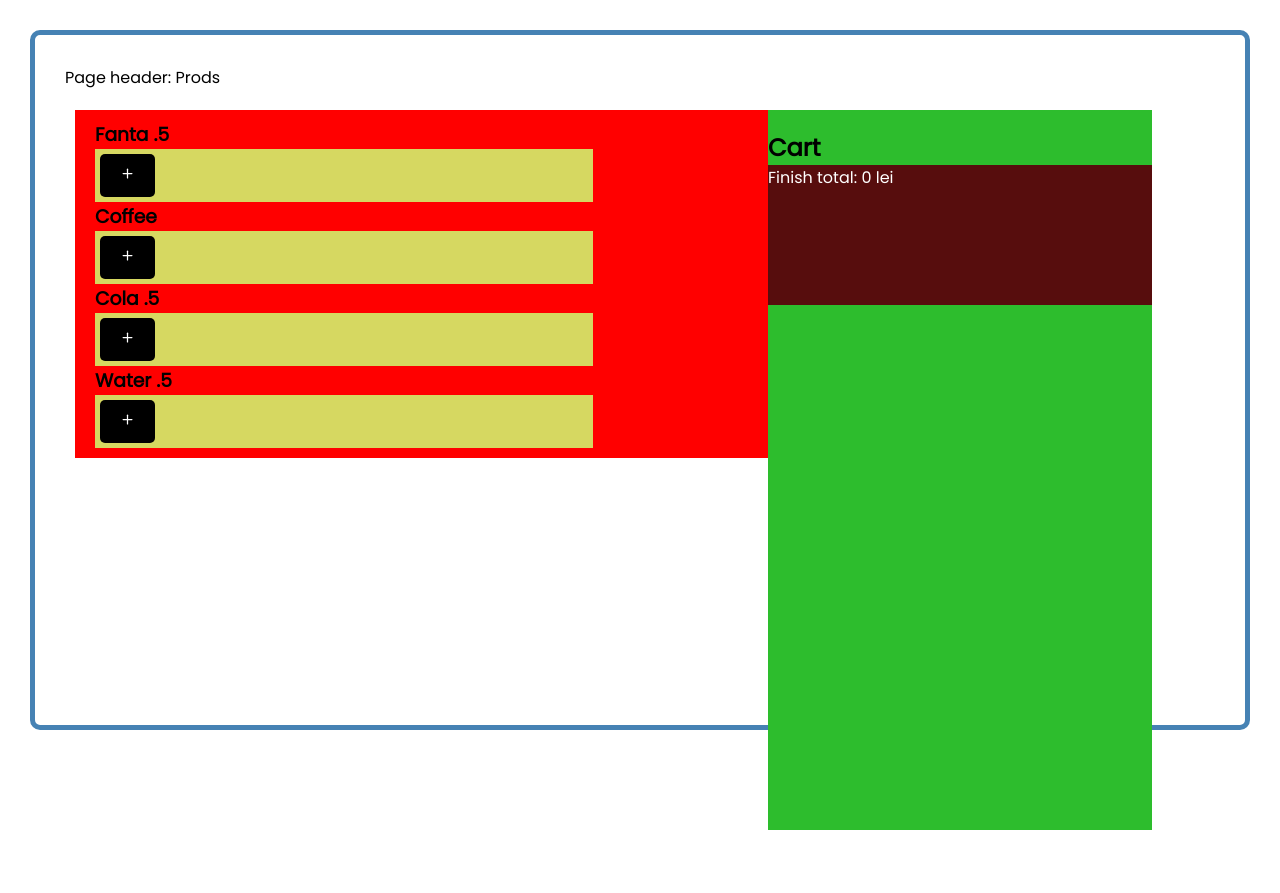
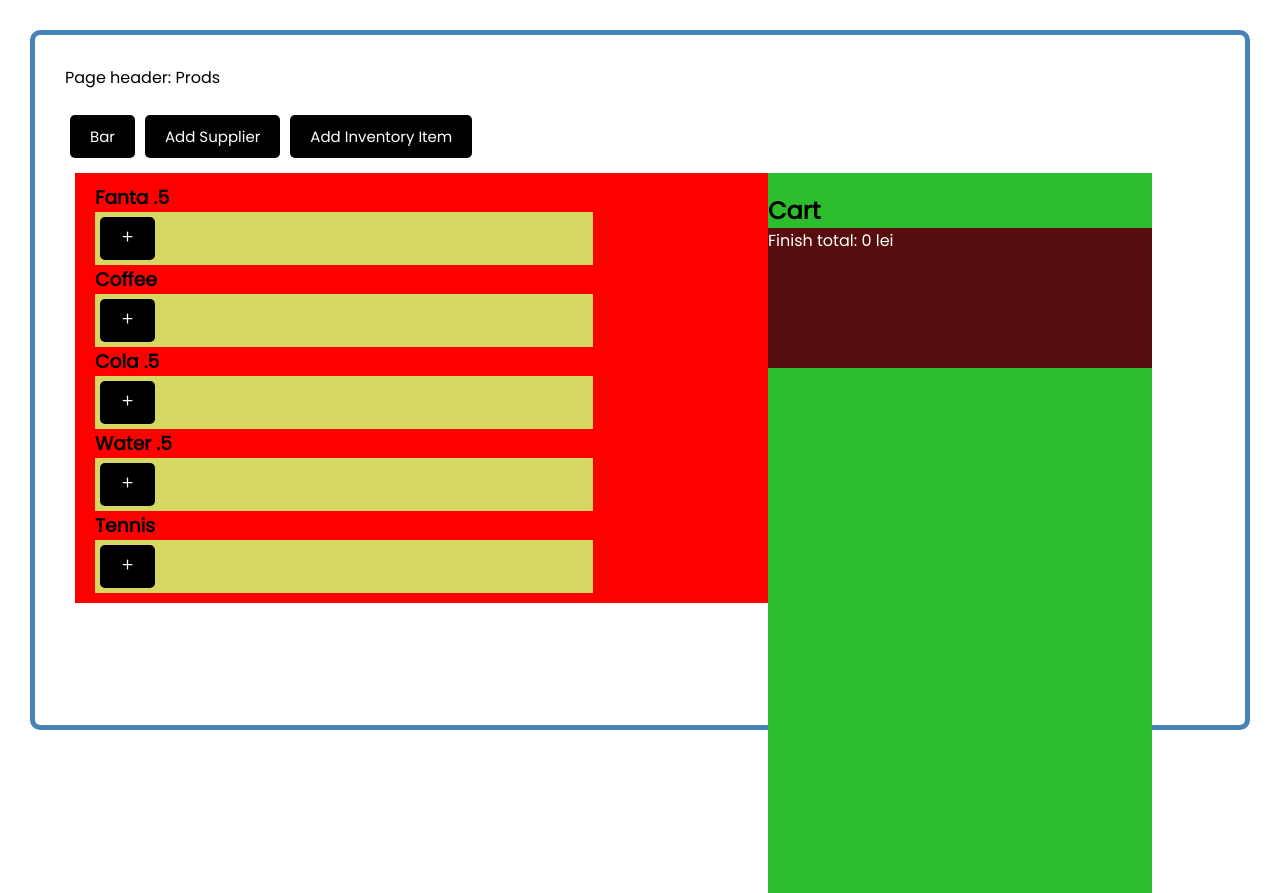
Before and after one commit to IllmakeOne/Juice, a React (Create React App) app in the folder test-app/: page / in a window 1280 px wide. Before the commit the page ends 830 px from the top, so only its background shows below. Built offline with nearby package versions, Linux system fonts and the light colour scheme; data requests are answered from the project's data file.

Commit message:
Added an AddItem to stock Componenet
Also changed main bar so it has three buttons, one leading to the bar, one leading to AddItem and one leading to Addsupplier

next is implmenting the add supplier page
and the page to update sotck

```diff
--- a/test-app/db.json
+++ b/test-app/db.json
@@ -1,37 +1,41 @@
 {
-
-  "prods" : [
+  "prods": [
     {
       "id": 1,
-      "name":"Fanta .5",
+      "name": "Fanta .5",
       "price": 6,
       "stock": 10,
       "fixedPrice": true
     },
     {
       "id": 4,
-      "name":"Coffee",
+      "name": "Coffee",
       "price": 6,
       "stock": 20,
       "fixedPrice": true
     },
     {
       "id": 2,
-      "name":"Cola .5",
+      "name": "Cola .5",
       "price": 7,
       "stock": 20,
       "fixedPrice": true
     },
     {
       "id": 3,
-      "name":"Water .5",
+      "name": "Water .5",
       "price": 5,
       "stock": 100,
       "fixedPrice": true
+    },
+    {
+      "id": 10,
+      "name": "Tennis",
+      "price": 6,
+      "stock": -1,
+      "fixedPrice": false
     }
   ],
-
-
   "posts": [
     {
       "id": 1,
--- a/test-app/src/App.js
+++ b/test-app/src/App.js
@@ -1,11 +1,9 @@
 import Header from './components/Header'
-import MainBar from './components/bar/MainBar'
+import MainBar , {BarScreen} from './components/bar/MainBar'
 
 
 function App() {
 
-  const name = ' Robz '
-  const dicc = false
 
 
   return (
@@ -13,7 +11,7 @@ function App() {
       <Header />
 
       <div>
-      <MainBar />
+      <MainBar startScreen = {BarScreen.SELLBAR}/>
       </div>
       {/* <h2>supp {name} </h2>
       <h2> subb {dicc ? 'yes': 'bio'} </h2> */}
--- a/test-app/src/components/Header.js
+++ b/test-app/src/components/Header.js
@@ -1,3 +1,6 @@
+import { BarScreen } from "./bar/MainBar"
+
+
 const Header = ({title}) => {
     const onClick = () =>{
         console.log('clique')
--- a/test-app/src/components/bar/MainBar.js
+++ b/test-app/src/components/bar/MainBar.js
@@ -3,7 +3,17 @@ import Cart from './cart/Cart'
 import ProdSet from './products/ProdSet'
 import jsPDF from 'jspdf'
 import html2canvas from 'html2canvas'
+import StockHandler from '../stockmanagement/StockHandler'
+import AddSupplier from './extras/AddSupplier'
+import Button from 'react-bootstrap/Button'
 
+
+export const BarScreen = {
+    SELLBAR : 'sell bar',
+    ADDSTOCK : 'add stock',
+    ADDSUPPLIER : 'add supplier'
+
+}
 
 const _exportPdf = () => {
 
@@ -17,6 +27,7 @@ const _exportPdf = () => {
 
 }
 
+const API = 'http://localhost:3001/'
 
 const fetchProds = async () => {
     const res = await fetch('http://localhost:3001/prods')
@@ -25,12 +36,48 @@ const fetchProds = async () => {
 }
 //new Branch here
 
-function MainBar() {
+const Phetch = async (method, endpoint, body) => {
+    try {
+      const response = await fetch(`${API}${endpoint}`, {
+        method,
+        body: body && JSON.stringify(body),
+        // headers: {
+        //   'content-type': 'application/json',
+        //   accept: 'application/json',
+        //   authorization: `Bearer ${await this.props.auth.getAccessToken()}`,
+        // },
+      });
+      return await response.json();
+    } catch (error) {
+      console.error(error);
+
+    }
+  }
+
+
+
+function MainBar({startScreen}) {
 
     const[bar, setBar] = useState({
         prods: [],
         cart: []
     })
+
+    const[screen, setScreen] = useState(startScreen)
+
+    const Caller= () =>{
+        switch(screen){
+            case BarScreen.ADDSTOCK:
+                    return <StockHandler pushTop = {addItemtoDB}/>;
+            case BarScreen.SELLBAR:
+                    return <div>
+                        <Cart  basket = {bar} demoveItem = {removeItemfromCart} />
+                        <ProdSet items = {bar} addtoCart = {addtoCart}/> </div>
+            case BarScreen.ADDSUPPLIER:
+                    return <AddSupplier pushTop= {pushSupplier}/>
+
+        }
+    }
 
     // //get from db and pas son
     useEffect(() =>{
@@ -97,6 +144,32 @@ function MainBar() {
     }
 
 
+    const sell = () => {
+        bar.cart.map((el)=> {
+
+        }
+
+        )
+    }
+
+
+    const addItemtoDB = (item) =>{
+
+        const fixed = item.type=='Service'? false : true
+        const to_send = {
+            fixedPrice: fixed,
+            stock : 0,
+            ...item
+        }
+        // Phetch('post', `prods/`, to_send
+        console.log(to_send)
+
+    }
+
+    const pushSupplier = (item) =>{
+        console.log(item)
+
+    }
 
     /*onSubmit = { } */
      /* onChange={e=>setname(e.target.value)<form>
@@ -104,11 +177,36 @@ function MainBar() {
             </form>*/
     return (
         <div id='capture' >
+
+            <Button
+                    className ='switchToSellBar'
+                    variant="outline-primary"
+                    onClick ={() => setScreen(BarScreen.SELLBAR)}
+                    >
+                    Bar
+            </Button>
+            <Button
+                    className ='switchToAddsupplier'
+                    variant="outline-primary"
+                    onClick ={() => setScreen(BarScreen.ADDSUPPLIER)}
+                    >
+                    Add Supplier
+            </Button>
+            <Button
+                    className ='switchToAddInvItem'
+                    variant="outline-primary"
+                    onClick ={() => setScreen(BarScreen.ADDSTOCK)}
+                    >
+                    Add Inventory Item
+            </Button>
             {/* <Header title= {JSON.stringify(bar,null)}/> */}
             {/* {JSON.stringify(bar,null)} */}
-            {/* {console.log(bar)} */}
+            {/* {console.log(bar)}
             <Cart  basket = {bar} demoveItem = {removeItemfromCart} />
-            <ProdSet items = {bar} addtoCart = {addtoCart}/>
+            <ProdSet items = {bar} addtoCart = {addtoCart}/> */}
+            {/* <StockHandler pushTop = {addItemtoDB}/> */}
+
+            {Caller()}
         </div>
     )
 }
--- a/test-app/src/components/bar/cart/CartButton.js
+++ b/test-app/src/components/bar/cart/CartButton.js
@@ -1,20 +1,23 @@
 import Button from 'react-bootstrap/Button';
-import { FiTrash } from "react-icons/fi"
+import { FiCheck, FiTrash } from "react-icons/fi"
 
 
-// function dab(test, changePrice, item, new ){}
-//     if(test == false)
-//         return  <Button
-//             variant="outline-primary"
-//             onClick ={()=>changePrice(item.id, changePrice)}
-//             >
-//             <FiTrash />
-//         </Button>
-
-// }
 
 
 const CartButton = ({item, demoveItem, changePrice}) => {
+
+    function dab( ){
+    if(item.fixedPrice == false){
+        console.log('habve thibutton')
+        return  <Button
+            variant="outline-primary"
+            onClick ={()=>changePrice(item.id, changePrice)}
+            >
+            <FiCheck />
+        </Button>
+    }
+
+    }
     //make so it can demove from basket
     //and allowe modifyin price if Modifiable=true
         return (
@@ -29,7 +32,12 @@ const CartButton = ({item, demoveItem, changePrice}) => {
 
                        <FiTrash />
                 </Button>
-            {
+            {!item.fixedPrice && <Button
+                    variant="outline-primary"
+                    onClick ={()=>changePrice(item.id, changePrice)}
+                    >
+                    <FiCheck />
+                </Button>
             }
 
 
--- /dev/null
+++ b/test-app/src/components/bar/extras/AddSupplier.js
@@ -0,0 +1,9 @@
+const  AddSupplier = () => {
+    return (
+        <div>
+            In add Supplier
+        </div>
+    )
+}
+
+export default AddSupplier
--- a/test-app/src/components/bar/products/ProdButton.js
+++ b/test-app/src/components/bar/products/ProdButton.js
@@ -6,7 +6,6 @@ const ProdButton = ({prod, onClick}) => {
 
         return (
             <div className = 'prodbutton'>
-            {prod.stock,console.log(prod.id)}
             <Button
                 variant="outline-primary"
                 onClick ={()=>onClick(prod.id)}
--- /dev/null
+++ b/test-app/src/components/stockmanagement/StockHandler.js
@@ -0,0 +1,74 @@
+import React from 'react'
+import { useState } from 'react'
+
+const arrayofTypes = ['Warm Drink', 'Snack', 'Ernergy Drink','Service']
+
+function StockHandler({pushTop}) {
+
+    const onSubmit = (e) => {
+        e.preventDefault()
+
+        if(name == ''){
+            alert('Add prod name please')
+            return
+        }
+        if(price <= 1){
+            alert('Add valid price')
+            return
+        }
+
+        pushTop({name, type, price})
+
+        setName('')
+        setType('')
+        setPrice(-1)
+
+    }
+
+
+  const [name, setName] = useState('')
+  const [type, setType] = useState('')
+  const [price, setPrice] = useState(-1)
+
+    return (
+        <form className='add-form' onSubmit={onSubmit}>
+        <div className='form-control'>
+            <label>Name</label>
+            <input
+            type='text'
+            placeholder='add new Item Name'
+            value={name}
+            onChange={(e) => setName(e.target.value)}
+            />
+        </div>
+        <div className='type-control'>
+            <label>Type of product: </label>
+                <select name="prodTypes"
+                onChange={(e) => setType(e.target.value)} >
+                    {arrayofTypes.map((el) => {
+                        return (
+                            <option value = {el}>{el}</option>)
+                    })}
+                 </select>
+            {/* <input
+            type='text'
+            placeholder='add new Item Type'
+            value={type}
+            onChange={(e) => setType(e.target.value)}
+            /> */}
+        </div>
+        <div className='form-control form-control-check'>
+            <label>Price</label>
+            <input
+            type='number'
+            value={price}
+            onChange={(e) => setPrice(e.currentTarget.value)}
+            />
+        </div>
+
+        <input type='submit' value='Save Product' className='btn btn-block' />
+    </form>
+    )
+}
+
+export default StockHandler
--- a/test-app/src/index.css
+++ b/test-app/src/index.css
@@ -152,6 +152,12 @@ body {
   margin: 20px 0;
 }
 
+.type-control {
+  width: 100%;
+  height: 40px;
+  font-size: 17px;
+}
+
 .form-control label {
   display: block;
 }
```
